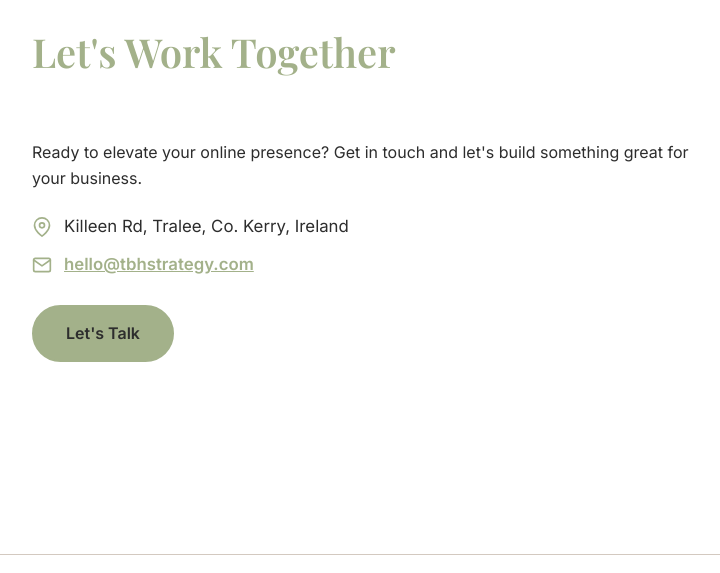
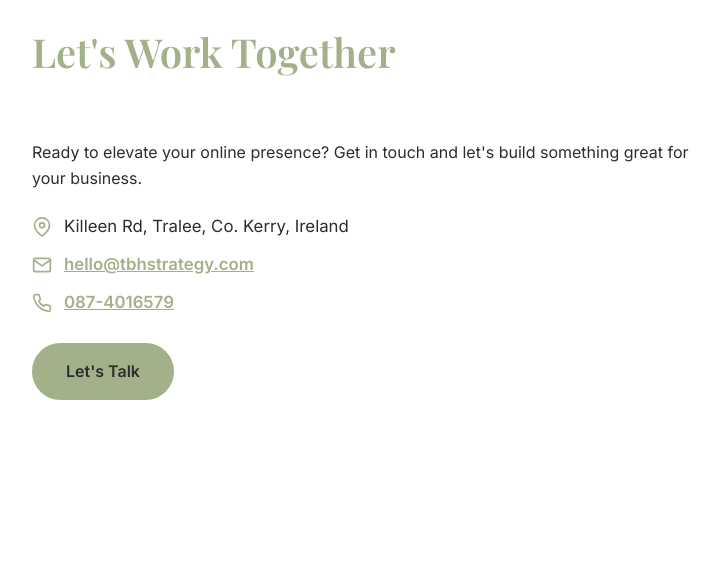
Before and after one commit to M4rKitS/tbh-strategy-web, a plain HTML site: page blog/ai-vs-social-media-manager.html in a window 1280 px wide. Shown: the part 3675-4248 px from the top of the page, without its empty margins (268-988 px from the left). Drawn offline with nearby package versions, Linux system fonts and the light colour scheme; a web font is replaced by a local one.

Commit message:
docs: update README with project overview, tech stack, and production screenshot

```diff
--- a/blog/ai-vs-social-media-manager.html
+++ b/blog/ai-vs-social-media-manager.html
@@ -263,6 +263,11 @@
                             <svg width="20" height="20" viewBox="0 0 24 24" fill="none" stroke="currentColor" stroke-width="2" stroke-linecap="round" stroke-linejoin="round"><path d="M4 4h16c1.1 0 2 .9 2 2v12c0 1.1-.9 2-2 2H4c-1.1 0-2-.9-2-2V6c0-1.1.9-2 2-2z"></path><polyline points="22,6 12,13 2,6"></polyline></svg>
                             <span>hello@tbhstrategy.com</span>
                         </a>
+
+                        <a href="tel:+353874016579" class="contact-item contact-link">
+                            <svg width="20" height="20" viewBox="0 0 24 24" fill="none" stroke="currentColor" stroke-width="2" stroke-linecap="round" stroke-linejoin="round"><path d="M22 16.92v3a2 2 0 0 1-2.18 2 19.79 19.79 0 0 1-8.63-3.07 19.5 19.5 0 0 1-6-6 19.79 19.79 0 0 1-3.07-8.67A2 2 0 0 1 4.11 2h3a2 2 0 0 1 2 1.72 12.84 12.84 0 0 0 .7 2.81 2 2 0 0 1-.45 2.11L8.09 9.91a16 16 0 0 0 6 6l1.27-1.27a2 2 0 0 1 2.11-.45 12.84 12.84 0 0 0 2.81.7A2 2 0 0 1 22 16.92z"></path></svg>
+                            <span>087-4016579</span>
+                        </a>
                     </div>
 
                     <div class="footer-contact-actions">
```
Also changed, not shown: index.html (+19 -0 lines), assets/readme-screenshot.png (added), 1 other file.
